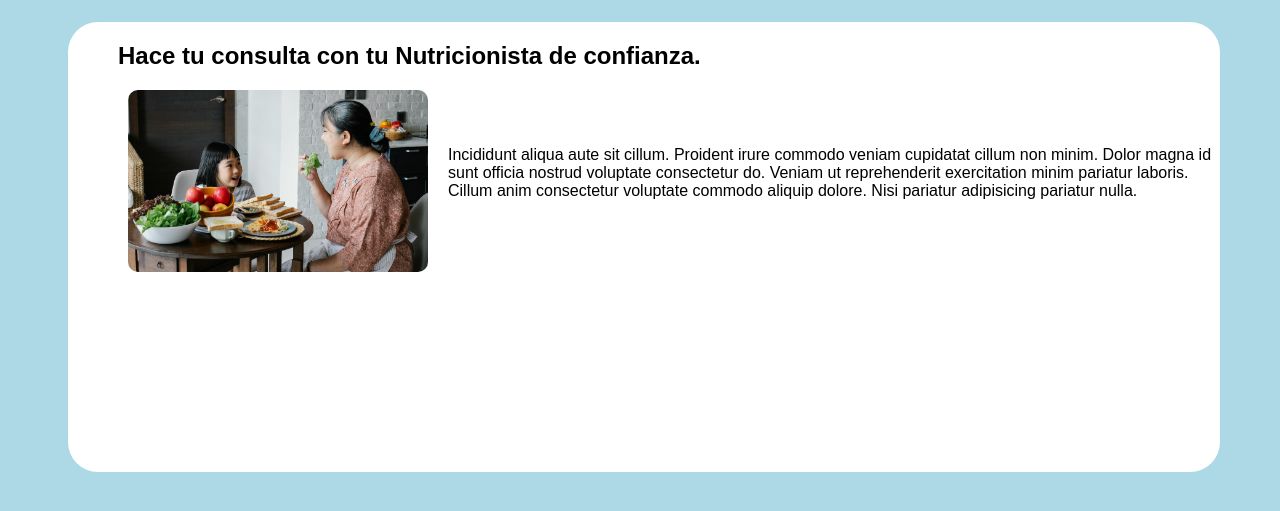
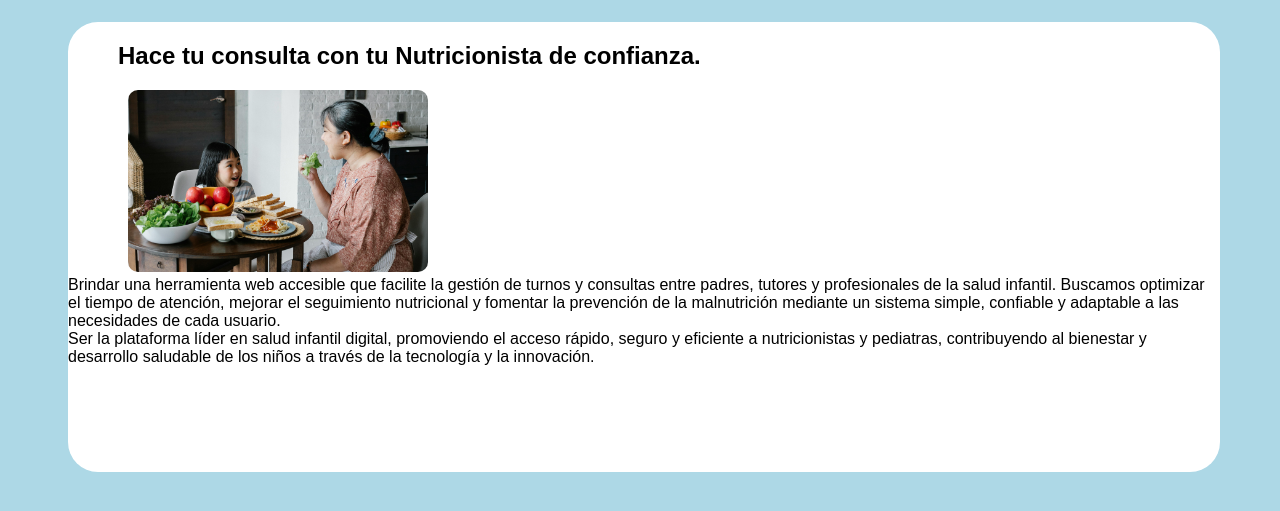
Before and after one commit to facu-stack/ntrkds, a Python web app: template Templates/index.html in a window 1280 px wide. Shown: the part 128-639 px from the top of the page. Run offline with Jinja, Linux system fonts and the light colour scheme; the template is opened without the code that fills it, so the values that code supplies are empty.

Commit message:
Update index.html

```diff
--- a/Templates/index.html
+++ b/Templates/index.html
@@ -31,7 +31,9 @@
             Hace tu consulta con tu Nutricionista de confianza.
         </h2>
         <img src="../static/Images/pexels-alex-green-5692220.jpg">
-        <p>Incididunt aliqua aute sit cillum. Proident irure commodo veniam cupidatat cillum non minim. Dolor magna id sunt officia nostrud voluptate consectetur do. Veniam ut reprehenderit exercitation minim pariatur laboris. Cillum anim consectetur voluptate commodo aliquip dolore. Nisi pariatur adipisicing pariatur nulla.</p>
+        <div class="Mision:">Brindar una herramienta web accesible que facilite la gestión de turnos y consultas entre padres, tutores y profesionales de la salud infantil. Buscamos optimizar el tiempo de atención, mejorar el seguimiento nutricional y fomentar la prevención de la malnutrición mediante un sistema simple, confiable y adaptable a las necesidades de cada usuario.</div>
+        <div class="Vision:">Ser la plataforma líder en salud infantil digital, promoviendo el acceso rápido, seguro y eficiente a nutricionistas y pediatras, contribuyendo al bienestar y desarrollo saludable de los niños a través de la tecnología y la innovación.</div>
     </div>
 
+
 </html>
```
